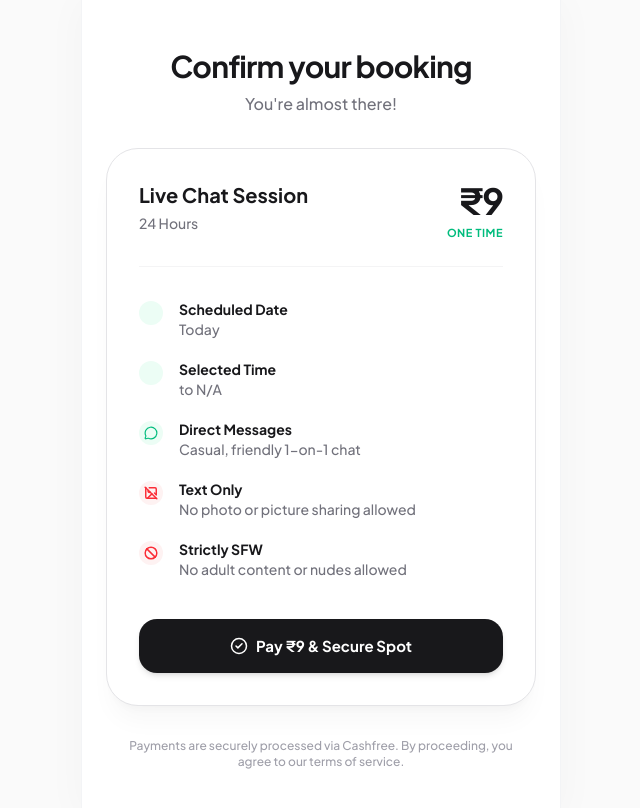
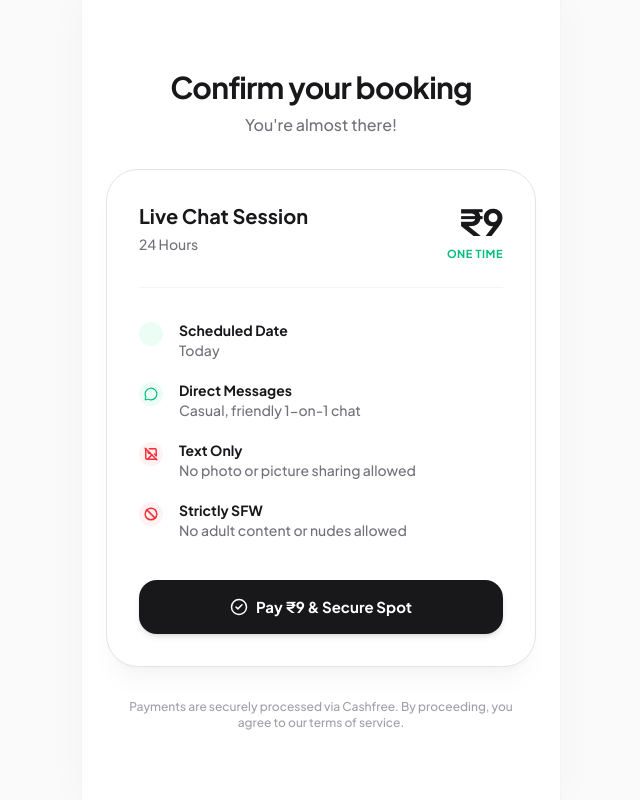
Before and after one commit to realaashishly/BookWithSiya, a Next.js app: page /pricing in a window 1280 px wide. Shown: the top 808 px of the page, without its empty margins (319-959 px from the left). Built offline with nearby package versions, Linux system fonts and the light colour scheme; some icons are missing.

Commit message:
fixed route error

```diff
--- a/app/page.tsx
+++ b/app/page.tsx
@@ -43,7 +43,7 @@ function ProfilePage() {
       setShowError(true);
       return;
     }
-    router.push(`/schedule?igId=${igId}`);
+    router.push(`/pricing?igId=${igId}`);
   };
 
   return (
--- a/app/pricing/page.tsx
+++ b/app/pricing/page.tsx
@@ -13,7 +13,7 @@ import {
 } from "lucide-react";
 import ErrorModal from "@/components/ui/modal";
 import { HugeiconsIcon } from "@hugeicons/react";
-import { Calendar03Icon, Time02Icon } from "@hugeicons/core-free-icons";
+import { Calendar03Icon } from "@hugeicons/core-free-icons";
 
 const jakarta = Plus_Jakarta_Sans({
   subsets: ["latin"],
@@ -25,28 +25,28 @@ function PricingCards() {
   const router = useRouter();
   const igId = searchParams.get("igId");
   const date = searchParams.get("date");
-  const time = searchParams.get("time");
+  // const time = searchParams.get("time");
 
   const [loading, setLoading] = useState(false);
   const [errorInfo, setErrorInfo] = useState({ isOpen: false, message: "" });
 
-  const getEndTime = (startTime: string | null) => {
-    if (!startTime) return "N/A";
-    const [timeStr, period] = startTime.split(" ");
-    const [h, m] = timeStr.split(":").map(Number);
-    let hours = h;
-    if (period === "PM" && hours !== 12) hours += 12;
-    if (period === "AM" && hours === 12) hours = 0;
+  // const getEndTime = (startTime: string | null) => {
+  //   if (!startTime) return "N/A";
+  //   const [timeStr, period] = startTime.split(" ");
+  //   const [h, m] = timeStr.split(":").map(Number);
+  //   let hours = h;
+  //   if (period === "PM" && hours !== 12) hours += 12;
+  //   if (period === "AM" && hours === 12) hours = 0;
 
-    const totalMinutes = hours * 60 + m + 40; // Updated to match your 40-minute slot interval
-    let endH = Math.floor(totalMinutes / 60) % 24;
-    const endM = totalMinutes % 60;
-    const endP = endH >= 12 ? "PM" : "AM";
-    if (endH === 0) endH = 12;
-    else if (endH > 12) endH -= 12;
+  //   const totalMinutes = hours * 60 + m + 40; // Updated to match your 40-minute slot interval
+  //   let endH = Math.floor(totalMinutes / 60) % 24;
+  //   const endM = totalMinutes % 60;
+  //   const endP = endH >= 12 ? "PM" : "AM";
+  //   if (endH === 0) endH = 12;
+  //   else if (endH > 12) endH -= 12;
 
-    return `${String(endH).padStart(2, "0")}:${String(endM).padStart(2, "0")} ${endP}`;
-  };
+  //   return `${String(endH).padStart(2, "0")}:${String(endM).padStart(2, "0")} ${endP}`;
+  // };
 
   const handlePayment = async () => {
     if (!igId) {
@@ -67,9 +67,9 @@ function PricingCards() {
           headers: { "Content-Type": "application/json" },
           body: JSON.stringify({
             igAccountId: igId,
-            planId: "1-day",
-            scheduledDate: date,
-            scheduledTime: time,
+            // planId: "normal",
+            // scheduledDate: date,
+            // scheduledTime: time,
           }),
         }
       );
@@ -95,12 +95,14 @@ function PricingCards() {
       } else {
         throw new Error("No session ID returned");
       }
-    // eslint-disable-next-line @typescript-eslint/no-unused-vars
     } catch (error) {
       setErrorInfo({
         isOpen: true,
         message: "Could not connect to payment gateway.",
       });
+
+      console.log(error);
+
     } finally {
       setLoading(false);
     }
@@ -152,7 +154,7 @@ function PricingCards() {
                 </div>
               </div>
 
-              <div className="flex items-start gap-4">
+              {/* <div className="flex items-start gap-4">
                 <div className="mt-0.5 flex h-6 w-6 shrink-0 items-center justify-center rounded-full bg-emerald-50 text-emerald-500">
                   <HugeiconsIcon size={14} icon={Time02Icon} />
                 </div>
@@ -160,7 +162,7 @@ function PricingCards() {
                   <p className="text-sm font-bold text-zinc-900">Selected Time</p>
                   <p className="text-sm font-medium text-zinc-500">{time} to {getEndTime(time)}</p>
                 </div>
-              </div>
+              </div> */}
 
               <div className="flex items-start gap-4">
                 <div className="mt-0.5 flex h-6 w-6 shrink-0 items-center justify-center rounded-full bg-emerald-50 text-emerald-500">
```
